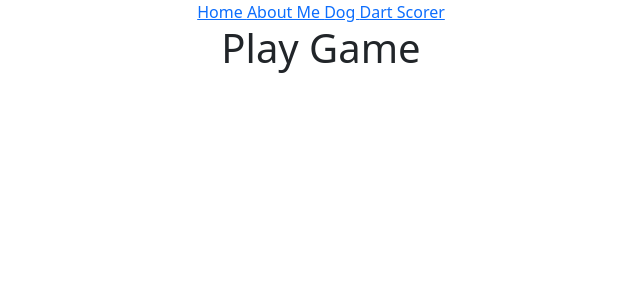
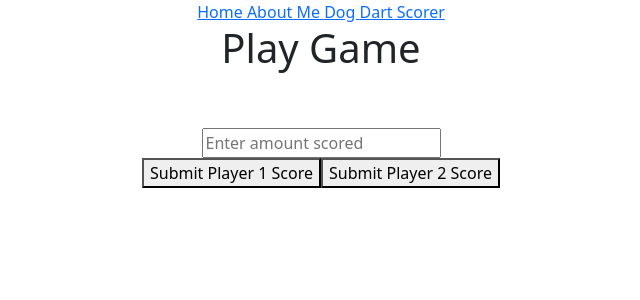
Before and after one commit to adelewatkins/ProjectAdeleFE, a React (Create React App) app: page /darts/playgame/1 in a window 1280 px wide. Shown: the top 300 px of the page, without its empty margins (319-959 px from the left). Built offline with nearby package versions, Linux system fonts and the light colour scheme; no server answers.

Commit message:
updates to play darts page, trying to get running total to store and not reset on refresh

```diff
--- a/src/Components/Darts/PlayGame.jsx
+++ b/src/Components/Darts/PlayGame.jsx
@@ -1,6 +1,7 @@
 import React, { useState, useEffect } from "react";
 import axios from "axios";
 import { useNavigate, useParams } from "react-router-dom";
+
 
 
 function PlayGame() {
@@ -11,25 +12,76 @@ function PlayGame() {
     const [playerOneName, setPlayerOneName] = useState("");
     const [playerTwoName, setPlayerTwoName] = useState("");
     const [gameDetails, setGameDetails] = useState();
+    let [p1Score, setP1Score] = useState()
+    let [p2Score, setP2Score] = useState()
+    let [amountScored, setAmountScored] = useState()
 
-    function getGameDetails(){
+    const handleP1Submit = () => {
+        setP1Score(p1Score - parseInt(amountScored));
+        setAmountScored('');
+        axios.put("http://localhost:8082/darts/update/" + params.id, {
+        p1Score
+      })
+    };
+
+    const handleP2Submit = () => {
+        setP2Score(p2Score - parseInt(amountScored));
+        setAmountScored('');
+
+      axios.put("http://localhost:8082/darts/update/" + params.id, {
+        p2Score
+      })
+    };
+
+    function getGameDetails() {
         axios.get("http://localhost:8082/darts/get/" + params.id)
-        .then((response) => {setGameDetails(response.data)
+            .then((response) => {
+                setGameDetails(response.data)
+                setP1Score(response.data.gameType);
+                setP2Score(response.data.gameType);
+            })
+            .catch((err) => console.error(err))
+    }
 
-        })
-        .catch((err) => console.error(err))
-    }
     useEffect(getGameDetails, [])
     console.log(gameDetails)
 
 
 
+
     return (
         <div>
-        <h1>Play Game</h1>
+            <h1>Play Game</h1>
+            <br/>
+            <br/>
+            <div class="col">
+                {gameDetails ? (
+                    <div>
+                        <h2> {gameDetails.playerOneName + " " + p1Score}
+                            {"    "}
+                            {gameDetails.playerTwoName + " " + p2Score}
+                        </h2>
+                    </div>
+                ) : null}
 
+            </div>
+            <div>
+                <form>
+                    <label>
+                        <input
+                        placeholder="Enter amount scored"
+                            type="text"
+                            value={amountScored}
+                            onChange={(e) => setAmountScored(e.target.value)}
+                        />
+                    </label>
+                </form>
+                <button onClick={handleP1Submit}>Submit Player 1 Score</button>
+                <button onClick={handleP2Submit}>Submit Player 2 Score</button>
 
+            </div>
         </div>
+
     );
 }
 
```
